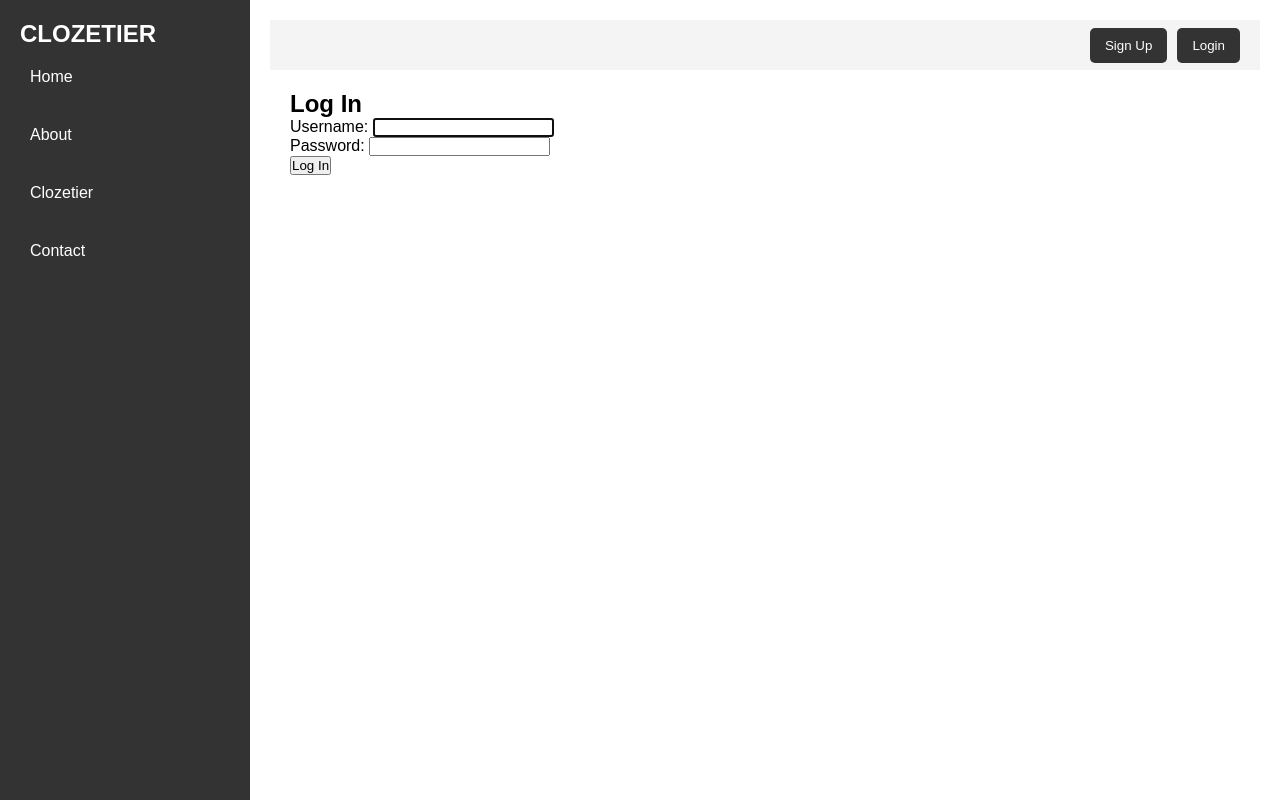
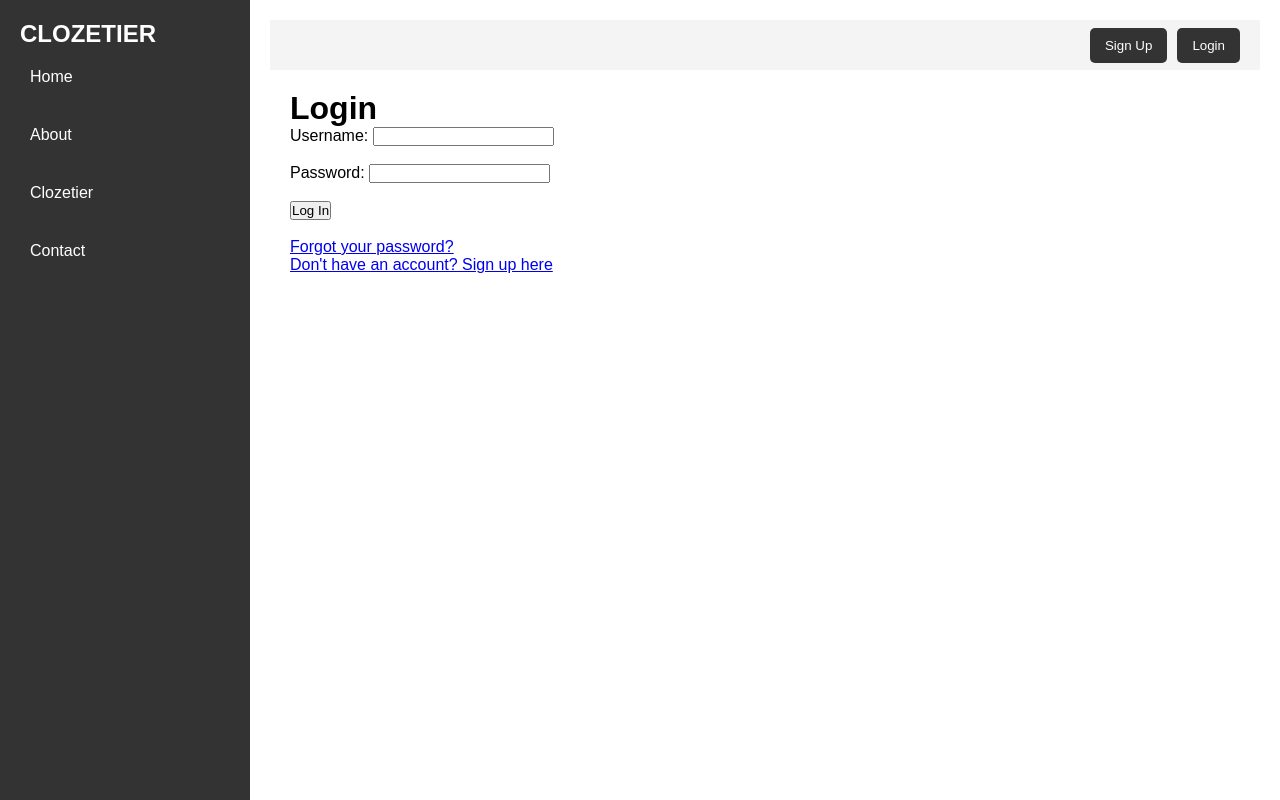
Before and after one commit to whitmireb/clozetier, a Django app: page /accounts/login/ in a window 1280 px wide. Run offline with Django 5.2, Linux system fonts and the light colour scheme.

Commit message:
minor web design update

```diff
--- /dev/null
+++ b/clozetier_site/templates/about.html
@@ -0,0 +1,4 @@
+<!-- templates/home.html -->
+{% extends "base.html" %}
+
+{% block title %}About{% endblock %}
--- /dev/null
+++ b/clozetier_site/templates/contact.html
@@ -0,0 +1,4 @@
+<!-- templates/home.html -->
+{% extends "base.html" %}
+
+{% block title %}Contact{% endblock %}
--- a/clozetier_site/templates/registration/login.html
+++ b/clozetier_site/templates/registration/login.html
@@ -1,12 +1,27 @@
-{% extends "base.html" %}
+{% extends 'base.html' %}
 
 {% block title %}Login{% endblock %}
 
 {% block content %}
-<h2>Log In</h2>
-<form method="post">
-  {% csrf_token %}
-  {{ form }}
-  <button type="submit">Log In</button>
-</form>
+    <h1>Login</h1>
+
+    <form method="POST" action="{% url 'login' %}">
+        {% csrf_token %}
+        <label for="username">Username:</label>
+        <input type="text" id="username" name="username" required><br><br>
+
+        <label for="password">Password:</label>
+        <input type="password" id="password" name="password" required><br><br>
+
+        <button type="submit">Log In</button>
+    </form>
+
+    <br>
+    <p>
+        <a href="{% url 'password_reset' %}">Forgot your password?</a>
+    </p>
+
+    <p>
+        <a href="{% url 'signup' %}">Don't have an account? Sign up here</a>
+    </p>
 {% endblock %}
```
Also changed, not shown: clozetier_site/templates/home.html (+7 -11 lines).
